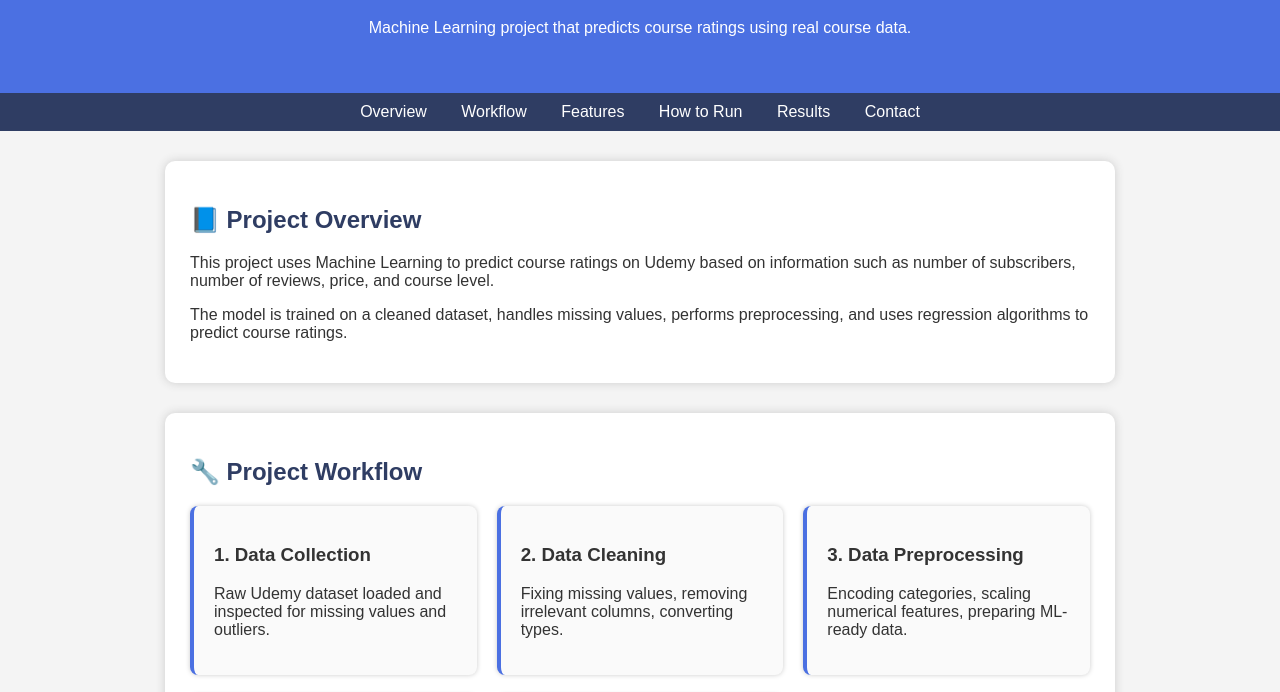
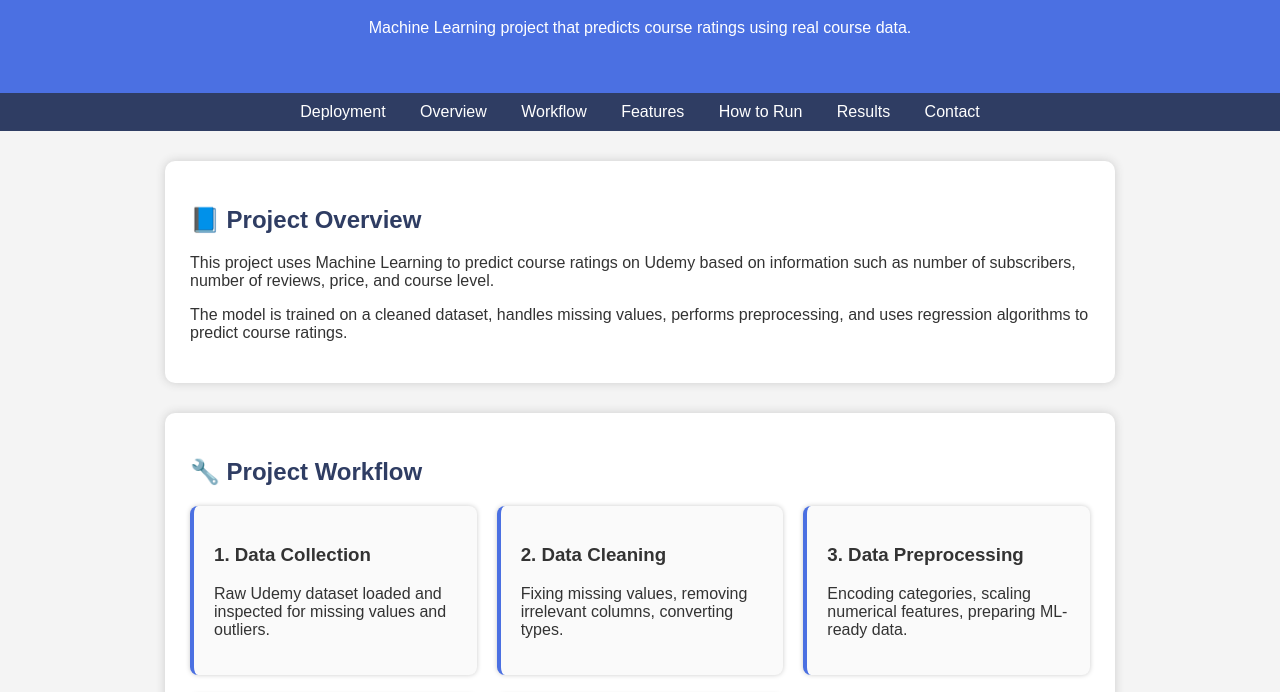
Before and after one commit to BavlyHany-code/Udemy-Course-Rating-Prediction-AI-Model, a plain HTML site: page index.html in a window 1280 px wide. Shown: the part 101-793 px from the top of the page. Drawn offline with Linux system fonts and the light colour scheme.

Commit message:
Update index.html

```diff
--- a/index.html
+++ b/index.html
@@ -15,6 +15,7 @@
     </header>
 
     <nav>
+        <a href="EDAA.html" >Deployment </a>
         <a href="#overview">Overview</a>
         <a href="#workflow">Workflow</a>
         <a href="#features">Features</a>
```
